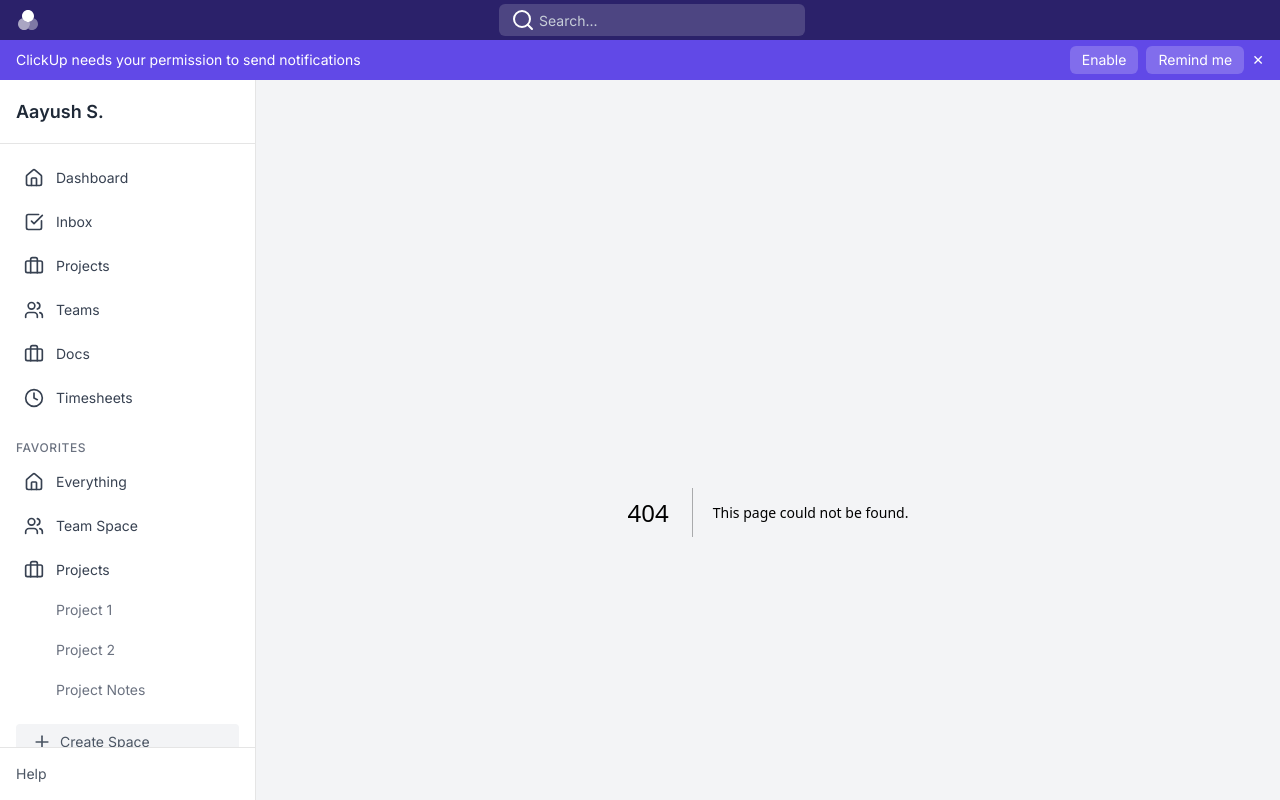
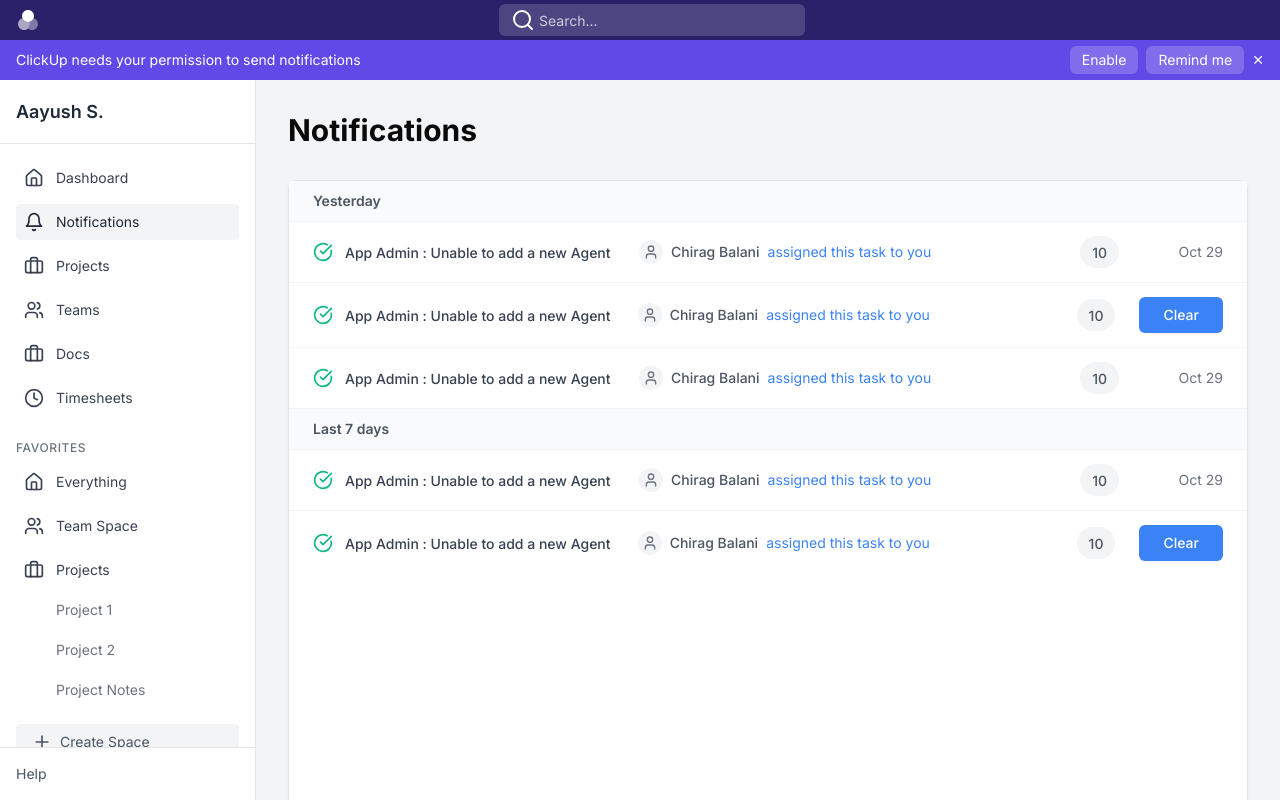
Before and after one commit to aayushsolanki40/time-tracker, a Next.js app: page /notifications in a window 1280 px wide. Before the commit this address had no page. Built offline with nearby package versions, Linux system fonts and the light colour scheme.

Commit message:
feat: added notification sections

```diff
--- /dev/null
+++ b/app/notifications/404.tsx
@@ -0,0 +1,35 @@
+import React from 'react'
+import { Bell, InboxIcon } from 'lucide-react'
+
+export default function EmptyState() {
+  return (
+    <div className="min-h-full bg-white border rounded-lg shadow-sm">
+      {/* Header Section - keeping it for consistency */}
+      <div className="px-6 py-2.5 bg-gray-50 border-b border-gray-100">
+        <h2 className="text-sm font-semibold text-gray-600">Today</h2>
+      </div>
+
+      {/* Empty State Content */}
+      <div className="flex flex-col items-center justify-center py-24">
+        <div className="relative mb-6">
+          {/* Large inbox icon with notification bell overlay */}
+          <div className="w-16 h-16 bg-gray-100 rounded-full flex items-center justify-center">
+            <InboxIcon className="w-8 h-8 text-gray-400" />
+          </div>
+          <div className="absolute -top-1 -right-1 w-6 h-6 bg-gray-200 rounded-full flex items-center justify-center">
+            <Bell className="w-3 h-3 text-gray-400" />
+          </div>
+        </div>
+
+        <h3 className="text-lg font-medium text-gray-900 mb-2">
+          No Notifications Yet
+        </h3>
+
+        <p className="text-sm text-gray-500 text-center max-w-sm">
+          When you receive notifications about your tasks and projects, they'll
+          show up here
+        </p>
+      </div>
+    </div>
+  )
+}
--- /dev/null
+++ b/app/notifications/loading.tsx
@@ -0,0 +1,83 @@
+export default function Loading() {
+  return (
+    <div className="min-h-screen bg-white border rounded-lg shadow-sm">
+      {/* Yesterday Section */}
+      <div className="border-b border-gray-100">
+        <div className="px-6 py-2.5 bg-gray-50 border-b border-gray-100">
+          <div className="h-5 w-20 bg-gray-200 rounded animate-pulse" />
+        </div>
+
+        {[1, 2, 3].map((i) => (
+          <div
+            key={i}
+            className="flex items-center py-3.5 px-6 border-b border-gray-100 last:border-b-0"
+          >
+            {/* Checkbox */}
+            <div className="flex-shrink-0 w-8">
+              <div className="w-5 h-5 bg-gray-200 rounded-full animate-pulse" />
+            </div>
+
+            {/* Title */}
+            <div className="flex-[2] min-w-0">
+              <div className="h-5 w-64 bg-gray-200 rounded animate-pulse" />
+            </div>
+
+            {/* Assignee */}
+            <div className="flex-[3] flex items-center gap-2">
+              <div className="flex items-center gap-2">
+                <div className="w-6 h-6 bg-gray-200 rounded-full animate-pulse" />
+                <div className="h-5 w-28 bg-gray-200 rounded animate-pulse" />
+                <div className="h-5 w-40 bg-gray-200 rounded animate-pulse" />
+              </div>
+            </div>
+
+            {/* Count and Date/Button */}
+            <div className="flex items-center gap-6 ml-auto">
+              <div className="w-12 h-7 bg-gray-200 rounded-full animate-pulse" />
+              <div className="w-20 h-8 bg-gray-200 rounded animate-pulse" />
+            </div>
+          </div>
+        ))}
+      </div>
+
+      {/* Last 7 days Section */}
+      <div className="border-b border-gray-100">
+        <div className="px-6 py-2.5 bg-gray-50 border-b border-gray-100">
+          <div className="h-5 w-24 bg-gray-200 rounded animate-pulse" />
+        </div>
+
+        {[1, 2].map((i) => (
+          <div
+            key={i}
+            className="flex items-center py-3.5 px-6 border-b border-gray-100 last:border-b-0"
+          >
+            {/* Checkbox */}
+            <div className="flex-shrink-0 w-8">
+              <div className="w-5 h-5 bg-gray-200 rounded-full animate-pulse" />
+            </div>
+
+            {/* Title */}
+            <div className="flex-[2] min-w-0">
+              <div className="h-5 w-64 bg-gray-200 rounded animate-pulse" />
+            </div>
+
+            {/* Assignee */}
+            <div className="flex-[3] flex items-center gap-2">
+              <div className="flex items-center gap-2">
+                <div className="w-6 h-6 bg-gray-200 rounded-full animate-pulse" />
+                <div className="h-5 w-28 bg-gray-200 rounded animate-pulse" />
+                <div className="h-5 w-40 bg-gray-200 rounded animate-pulse" />
+              </div>
+            </div>
+
+            {/* Count and Date/Button */}
+            <div className="flex items-center gap-6 ml-auto">
+              <div className="w-12 h-7 bg-gray-200 rounded-full animate-pulse" />
+              <div className="w-20 h-8 bg-gray-200 rounded animate-pulse" />
+            </div>
+          </div>
+        ))}
+      </div>
+    </div>
+  )
+}
--- /dev/null
+++ b/app/notifications/page.tsx
@@ -0,0 +1,170 @@
+'use client'
+import React, { useState, useEffect } from 'react'
+import { Button } from '@/components/ui/button'
+import { CheckCircle, User } from 'lucide-react'
+
+interface Message {
+  id: string
+  title: string
+  assignedBy: string
+  date: string
+  group: 'Yesterday' | 'Last 7 days'
+  status: 'completed' | 'pending'
+  count: number
+}
+
+const MessageRow = ({ message }: { message: Message }) => {
+  return (
+    <div className="flex items-center py-3.5 px-6 hover:bg-gray-50 transition-colors group">
+      <div className="flex-shrink-0 w-8">
+        <CheckCircle className="w-5 h-5 text-emerald-500" />
+      </div>
+
+      <div className="flex-[2] min-w-0">
+        <span className="text-gray-700 text-sm font-medium">
+          {message.title}
+        </span>
+      </div>
+
+      <div className="flex-[3] flex items-center gap-2">
+        <div className="flex items-center gap-2 text-sm">
+          <div className="w-6 h-6 rounded-full bg-gray-100 flex items-center justify-center">
+            <User className="w-4 h-4 text-gray-500" />
+          </div>
+          <span className="text-gray-600 font-medium">
+            {message.assignedBy}
+          </span>
+          <span className="text-blue-500">assigned this task to you</span>
+        </div>
+      </div>
+
+      <div className="flex items-center gap-6 ml-auto">
+        <div className="bg-gray-100 px-3 py-1 rounded-full">
+          <span className="text-sm font-medium text-gray-600">
+            {message.count}
+          </span>
+        </div>
+        {message.status === 'pending' ? (
+          <Button
+            variant="default"
+            size="sm"
+            className="bg-blue-500 hover:bg-blue-600 text-white font-medium px-6 shadow-sm"
+          >
+            Clear
+          </Button>
+        ) : (
+          <span className="text-gray-500 text-sm w-20 text-right">
+            {message.date}
+          </span>
+        )}
+      </div>
+    </div>
+  )
+}
+
+export default function InboxPage() {
+  const [messages, setMessages] = useState<Message[]>([])
+  const [loading, setLoading] = useState(true)
+
+  useEffect(() => {
+    const fetchMessages = async () => {
+      try {
+        const dummyMessages: Message[] = [
+          {
+            id: '1',
+            title: 'App Admin : Unable to add a new Agent',
+            assignedBy: 'Chirag Balani',
+            date: 'Oct 29',
+            group: 'Yesterday',
+            status: 'completed',
+            count: 10,
+          },
+          {
+            id: '2',
+            title: 'App Admin : Unable to add a new Agent',
+            assignedBy: 'Chirag Balani',
+            date: 'Oct 29',
+            group: 'Yesterday',
+            status: 'pending',
+            count: 10,
+          },
+          {
+            id: '3',
+            title: 'App Admin : Unable to add a new Agent',
+            assignedBy: 'Chirag Balani',
+            date: 'Oct 29',
+            group: 'Yesterday',
+            status: 'completed',
+            count: 10,
+          },
+          {
+            id: '4',
+            title: 'App Admin : Unable to add a new Agent',
+            assignedBy: 'Chirag Balani',
+            date: 'Oct 29',
+            group: 'Last 7 days',
+            status: 'completed',
+            count: 10,
+          },
+          {
+            id: '5',
+            title: 'App Admin : Unable to add a new Agent',
+            assignedBy: 'Chirag Balani',
+            date: 'Oct 29',
+            group: 'Last 7 days',
+            status: 'pending',
+            count: 10,
+          },
+        ]
+
+        setMessages(dummyMessages)
+        setLoading(false)
+      } catch (error) {
+        console.error('Error fetching messages:', error)
+        setLoading(false)
+      }
+    }
+
+    fetchMessages()
+  }, [])
+
+  if (loading) {
+    return (
+      <div className="flex items-center justify-center min-h-screen">
+        <div className="animate-spin rounded-full h-8 w-8 border-b-2 border-blue-500" />
+      </div>
+    )
+  }
+
+  const groupedMessages = messages.reduce(
+    (acc, message) => {
+      if (!acc[message.group]) {
+        acc[message.group] = []
+      }
+      acc[message.group].push(message)
+      return acc
+    },
+    {} as Record<string, Message[]>,
+  )
+
+  return (
+    <div className="space-y-8">
+      <h1 className="text-3xl font-bold">Notifications</h1>
+
+      <div className="min-h-screen bg-white border rounded-lg shadow-sm">
+        {Object.entries(groupedMessages).map(([group, messages], index) => (
+          <div key={group} className="border-b border-gray-100 last:border-b-0">
+            <div className="px-6 py-2.5 bg-gray-50 border-b border-gray-100">
+              <h2 className="text-sm font-semibold text-gray-600">{group}</h2>
+            </div>
+            <div className="divide-y divide-gray-100">
+              {messages.map((message) => (
+                <MessageRow key={message.id} message={message} />
+              ))}
+            </div>
+          </div>
+        ))}
+      </div>
+    </div>
+  )
+}
--- a/components/Sidebar.tsx
+++ b/components/Sidebar.tsx
@@ -1,11 +1,11 @@
 'use client'
 import Link from 'next/link'
 import { usePathname } from 'next/navigation' // Update this import
-import { Home, Users, Briefcase, CheckSquare, Clock, Plus } from 'lucide-react'
+import { Home, Users, Briefcase, Clock, Plus, Bell } from 'lucide-react'
 
 const navItems = [
   { name: 'Dashboard', href: '/', icon: Home },
-  { name: 'Inbox', href: '/inbox', icon: CheckSquare },
+  { name: 'Notifications', href: '/notifications', icon: Bell },
   { name: 'Projects', href: '/projects', icon: Briefcase },
   { name: 'Teams', href: '/teams', icon: Users },
   { name: 'Docs', href: '/docs', icon: Briefcase },
```
